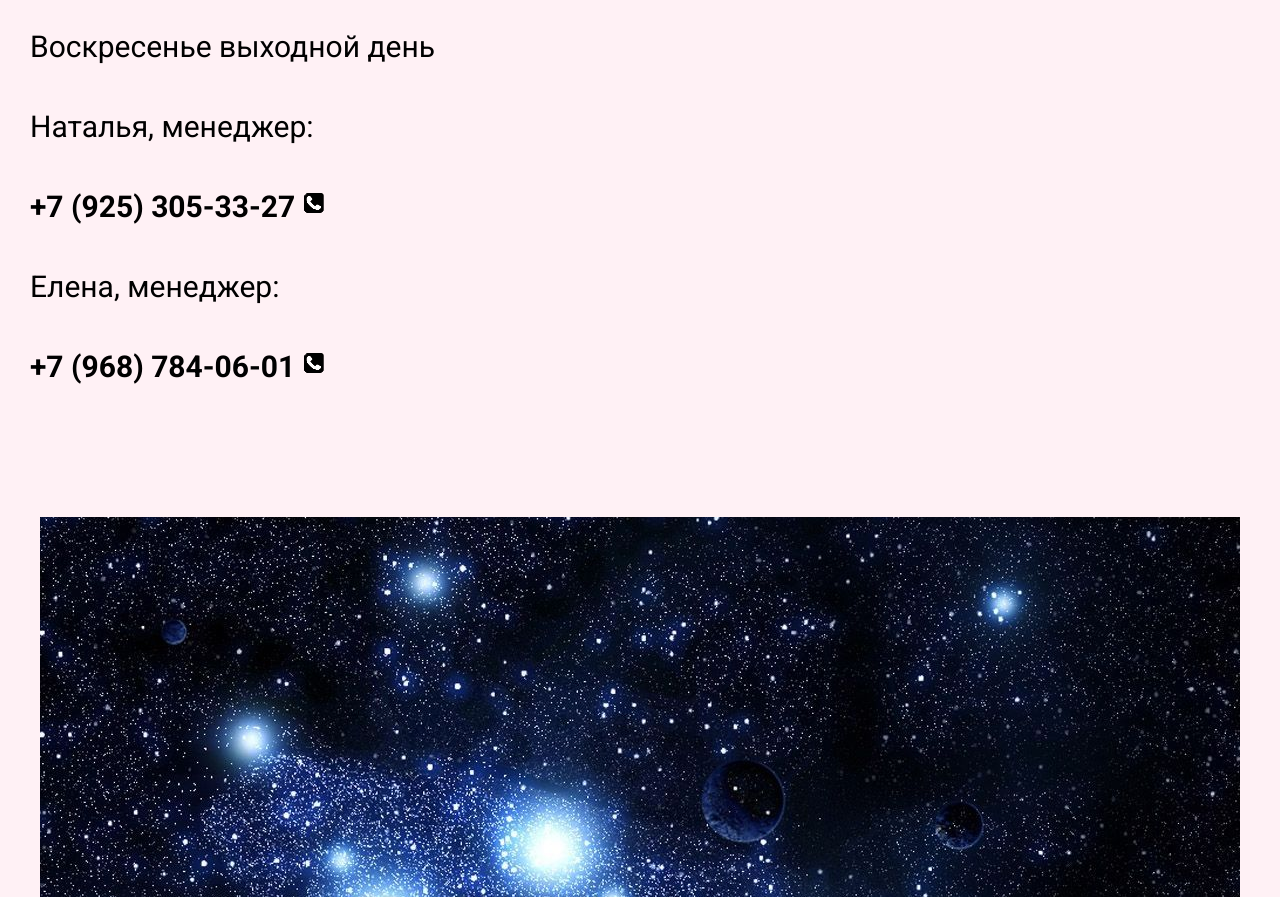
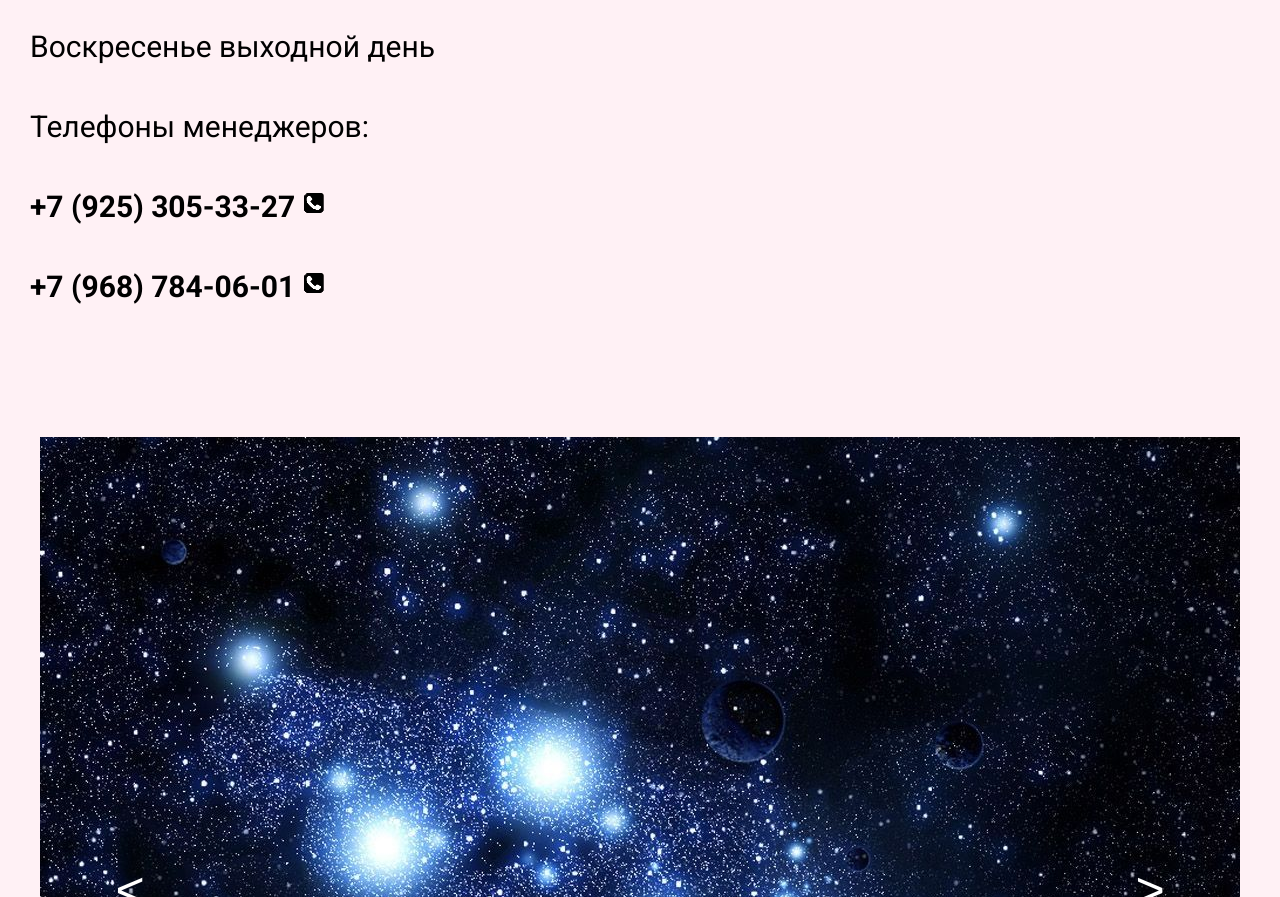
Before and after one commit to VVKoshkin/sovaoptik, a plain HTML site: page index.html in a window 1280 px wide. Shown: the part 825-1722 px from the top of the page. Drawn offline with nearby package versions, Linux system fonts and the light colour scheme.

Commit message:
Фикс телефонов

```diff
--- a/index.html
+++ b/index.html
@@ -44,11 +44,10 @@
             </p>
             <p class="info-worktime__text">Суббота с 11:00 до 18:00</p>
             <p class="info-worktime__text">Воскресенье выходной день</p>
-            <p class="info-worktime__text">Наталья, менеджер:</p>
+            <p class="info-worktime__text">Телефоны менеджеров:</p>
             <p class="info-worktime__text">
               <a class="tel-link" href="tel:+79253053327">+7 (925) 305-33-27</a>
             </p>
-            <p class="info-worktime__text">Елена, менеджер:</p>
             <p class="info-worktime__text">
               <a class="tel-link" href="tel:+79687840601">+7 (968) 784-06-01</a>
             </p>
```
